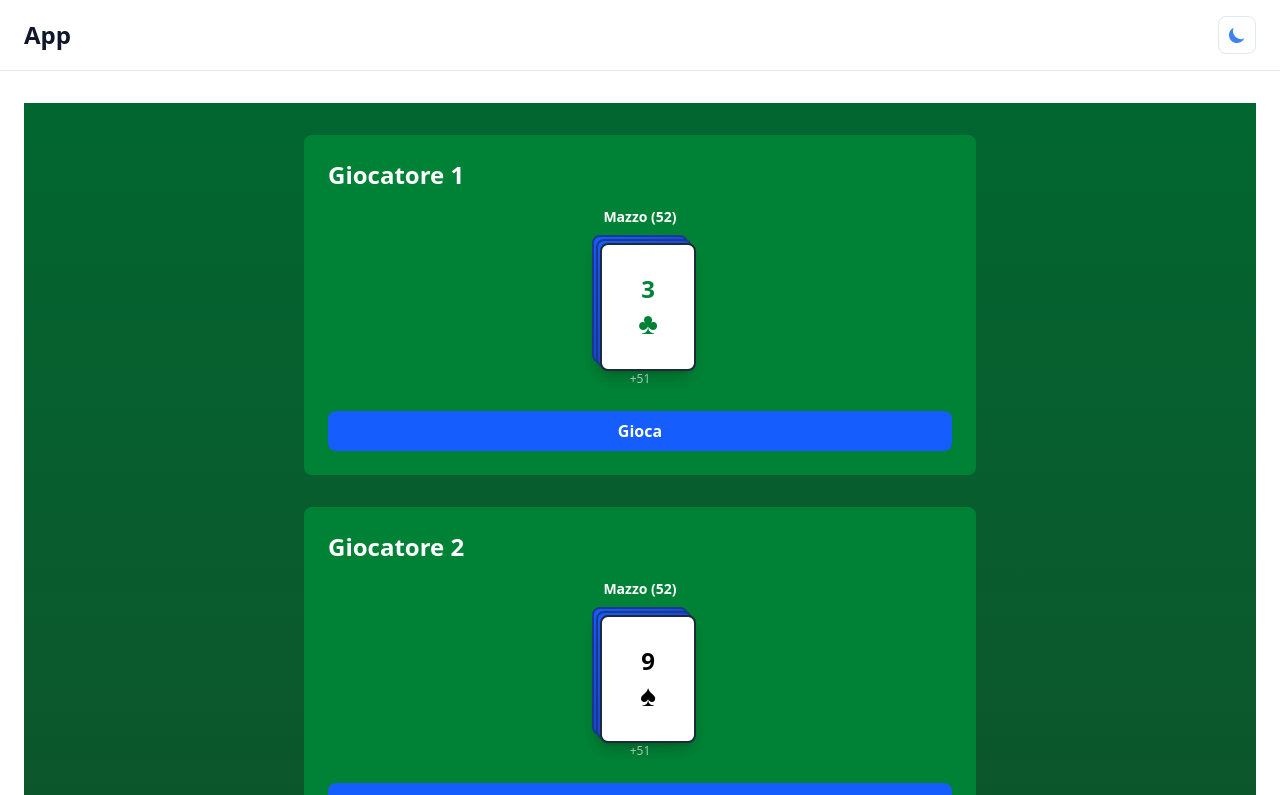
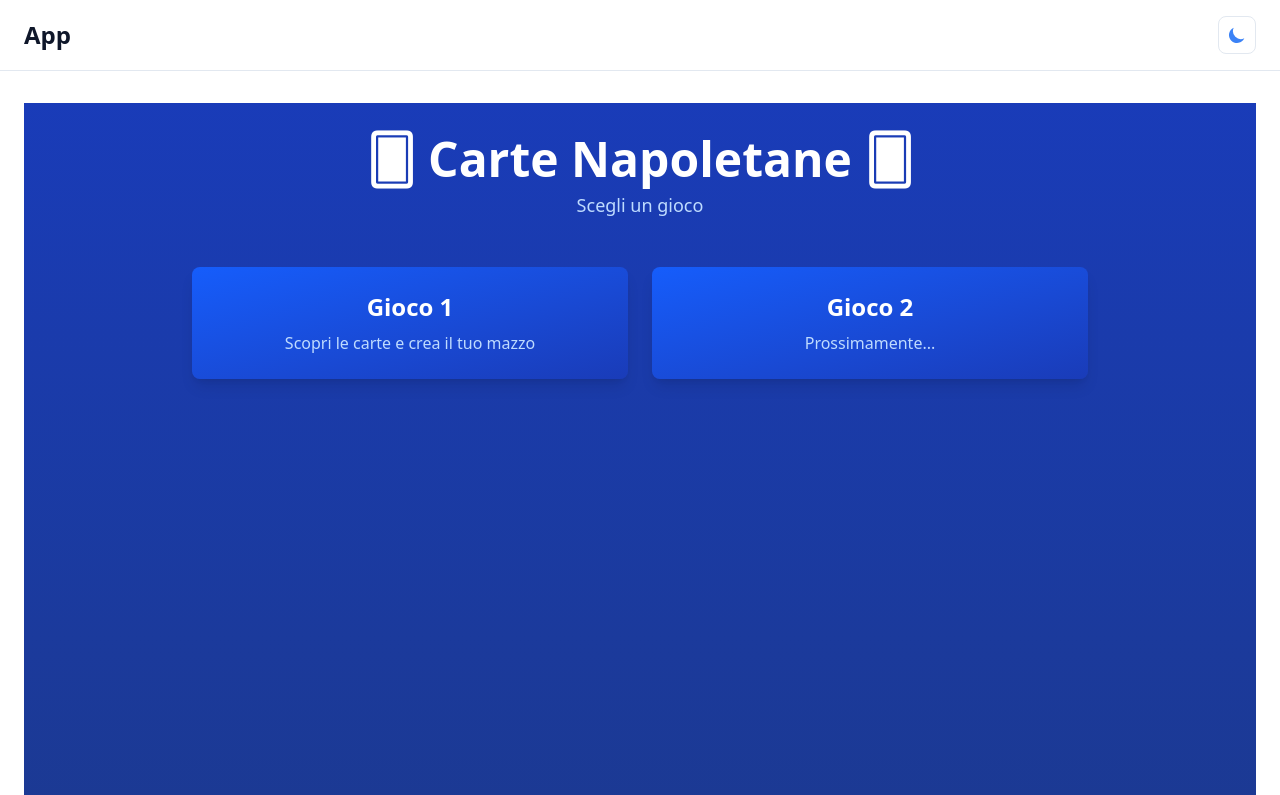
Before and after one commit to Micheledinocera/next-test, a Next.js app: page /app in a window 1280 px wide. Shown: the top 795 px of the page. Built offline with nearby package versions, Linux system fonts and the light colour scheme.

Commit message:
new routing

```diff
--- /dev/null
+++ b/app/app/components/GameCard.tsx
@@ -0,0 +1,19 @@
+'use client';
+
+interface GameCardProps {
+  title: string;
+  description: string;
+  onClick: () => void;
+}
+
+export function GameCard({ title, description, onClick }: GameCardProps) {
+  return (
+    <button
+      onClick={onClick}
+      className="bg-gradient-to-br from-blue-600 to-blue-800 hover:from-blue-700 hover:to-blue-900 rounded-lg p-6 text-white transition-all hover:scale-105 shadow-lg"
+    >
+      <h3 className="text-2xl font-bold mb-2">{title}</h3>
+      <p className="text-blue-200">{description}</p>
+    </button>
+  );
+}
--- /dev/null
+++ b/app/app/giochi/GiochiContainer.tsx
@@ -0,0 +1,17 @@
+'use client';
+
+import { Gioco1 } from './Gioco1';
+import { Gioco2 } from './Gioco2';
+
+interface GiochiContainerProps {
+  gioco: 'gioco1' | 'gioco2';
+}
+
+export function GiochiContainer({ gioco }: GiochiContainerProps) {
+  return (
+    <div>
+      {gioco === 'gioco1' && <Gioco1 />}
+      {gioco === 'gioco2' && <Gioco2 />}
+    </div>
+  );
+}
--- /dev/null
+++ b/app/app/giochi/Gioco1.tsx
@@ -0,0 +1,53 @@
+'use client';
+
+import { useState, useEffect } from 'react';
+import { Carta as CartaType } from '../types';
+import { generaMazzo } from '../deck';
+import { Giocatore } from '../components/Giocatore';
+
+export function Gioco1() {
+  const [mazzoChiuso1, setMazzoChiuso1] = useState<CartaType[]>([]);
+  const [mazzoAperto1, setMazzoAperto1] = useState<CartaType[]>([]);
+
+  const [mazzoChiuso2, setMazzoChiuso2] = useState<CartaType[]>([]);
+  const [mazzoAperto2, setMazzoAperto2] = useState<CartaType[]>([]);
+
+  useEffect(() => {
+    setMazzoChiuso1(generaMazzo());
+    setMazzoChiuso2(generaMazzo());
+  }, []);
+
+  const gioca1 = () => {
+    if (mazzoChiuso1.length === 0) return;
+
+    const carta = { ...mazzoChiuso1[0], flipped: false };
+    setMazzoChiuso1(mazzoChiuso1.slice(1));
+    setMazzoAperto1([carta, ...mazzoAperto1]);
+  };
+
+  const gioca2 = () => {
+    if (mazzoChiuso2.length === 0) return;
+
+    const carta = { ...mazzoChiuso2[0], flipped: false };
+    setMazzoChiuso2(mazzoChiuso2.slice(1));
+    setMazzoAperto2([carta, ...mazzoAperto2]);
+  };
+
+  return (
+    <div className="space-y-8">
+      <Giocatore
+        nome="Giocatore 1"
+        mazzoChiuso={mazzoChiuso1}
+        mazzoAperto={mazzoAperto1}
+        onGioca={gioca1}
+      />
+
+      <Giocatore
+        nome="Giocatore 2"
+        mazzoChiuso={mazzoChiuso2}
+        mazzoAperto={mazzoAperto2}
+        onGioca={gioca2}
+      />
+    </div>
+  );
+}
--- /dev/null
+++ b/app/app/giochi/Gioco2.tsx
@@ -0,0 +1,10 @@
+'use client';
+
+export function Gioco2() {
+  return (
+    <div className="text-white text-center py-16">
+      <h2 className="text-3xl font-bold mb-4">Gioco 2</h2>
+      <p className="text-gray-300">Prossimamente...</p>
+    </div>
+  );
+}
--- a/app/app/page.tsx
+++ b/app/app/page.tsx
@@ -1,54 +1,50 @@
 'use client';
 
-import { useState, useEffect } from 'react';
-import { Carta as CartaType } from './types';
-import { generaMazzo } from './deck';
-import { Giocatore } from './components/Giocatore';
+import { useState } from 'react';
+import { GameCard } from './components/GameCard';
+import { GiochiContainer } from './giochi/GiochiContainer';
+
+type Gioco = 'menu' | 'gioco1' | 'gioco2';
 
 export default function AppPage() {
-  const [mazzoChiuso1, setMazzoChiuso1] = useState<CartaType[]>([]);
-  const [mazzoAperto1, setMazzoAperto1] = useState<CartaType[]>([]);
+  const [giocoAttivo, setGiocoAttivo] = useState<Gioco>('menu');
 
-  const [mazzoChiuso2, setMazzoChiuso2] = useState<CartaType[]>([]);
-  const [mazzoAperto2, setMazzoAperto2] = useState<CartaType[]>([]);
-
-  useEffect(() => {
-    setMazzoChiuso1(generaMazzo());
-    setMazzoChiuso2(generaMazzo());
-  }, []);
-
-  const gioca1 = () => {
-    if (mazzoChiuso1.length === 0) return;
-
-    const carta = { ...mazzoChiuso1[0], flipped: false };
-    setMazzoChiuso1(mazzoChiuso1.slice(1));
-    setMazzoAperto1([carta, ...mazzoAperto1]);
-  };
-
-  const gioca2 = () => {
-    if (mazzoChiuso2.length === 0) return;
-
-    const carta = { ...mazzoChiuso2[0], flipped: false };
-    setMazzoChiuso2(mazzoChiuso2.slice(1));
-    setMazzoAperto2([carta, ...mazzoAperto2]);
-  };
+  if (giocoAttivo !== 'menu') {
+    return (
+      <div className="min-h-screen bg-gradient-to-b from-green-800 to-green-900 p-8">
+        <button
+          onClick={() => setGiocoAttivo('menu')}
+          className="mb-6 px-4 py-2 bg-red-600 hover:bg-red-700 text-white font-bold rounded-lg transition-colors"
+        >
+          ← Indietro
+        </button>
+        <div className="max-w-2xl mx-auto">
+          <GiochiContainer gioco={giocoAttivo as 'gioco1' | 'gioco2'} />
+        </div>
+      </div>
+    );
+  }
 
   return (
-    <div className="min-h-screen bg-gradient-to-b from-green-800 to-green-900 p-8">
-      <div className="max-w-2xl mx-auto space-y-8">
-        <Giocatore
-          nome="Giocatore 1"
-          mazzoChiuso={mazzoChiuso1}
-          mazzoAperto={mazzoAperto1}
-          onGioca={gioca1}
-        />
+    <div className="min-h-screen bg-gradient-to-b from-blue-800 to-blue-900 p-8">
+      <div className="max-w-4xl mx-auto">
+        <div className="text-center mb-12">
+          <h1 className="text-5xl font-bold text-white mb-2">🂠 Carte Napoletane 🂠</h1>
+          <p className="text-blue-200 text-lg">Scegli un gioco</p>
+        </div>
 
-        <Giocatore
-          nome="Giocatore 2"
-          mazzoChiuso={mazzoChiuso2}
-          mazzoAperto={mazzoAperto2}
-          onGioca={gioca2}
-        />
+        <div className="grid grid-cols-1 md:grid-cols-2 gap-6">
+          <GameCard
+            title="Gioco 1"
+            description="Scopri le carte e crea il tuo mazzo"
+            onClick={() => setGiocoAttivo('gioco1')}
+          />
+          <GameCard
+            title="Gioco 2"
+            description="Prossimamente..."
+            onClick={() => setGiocoAttivo('gioco2')}
+          />
+        </div>
       </div>
     </div>
   );
```
